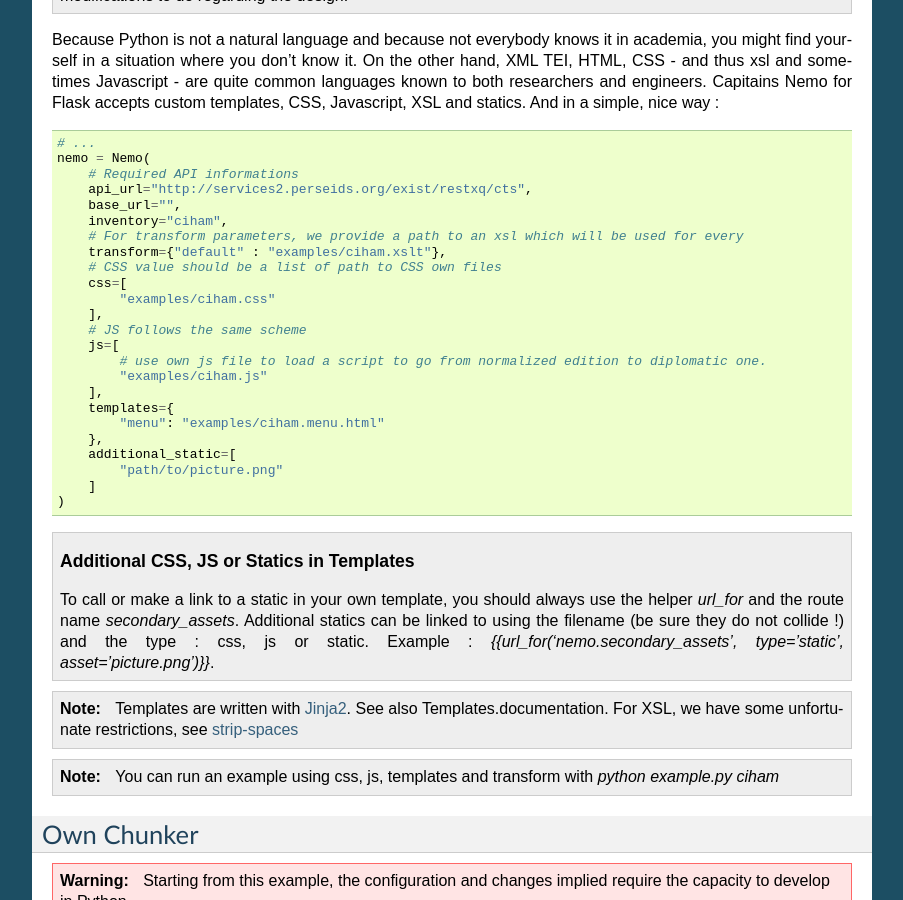
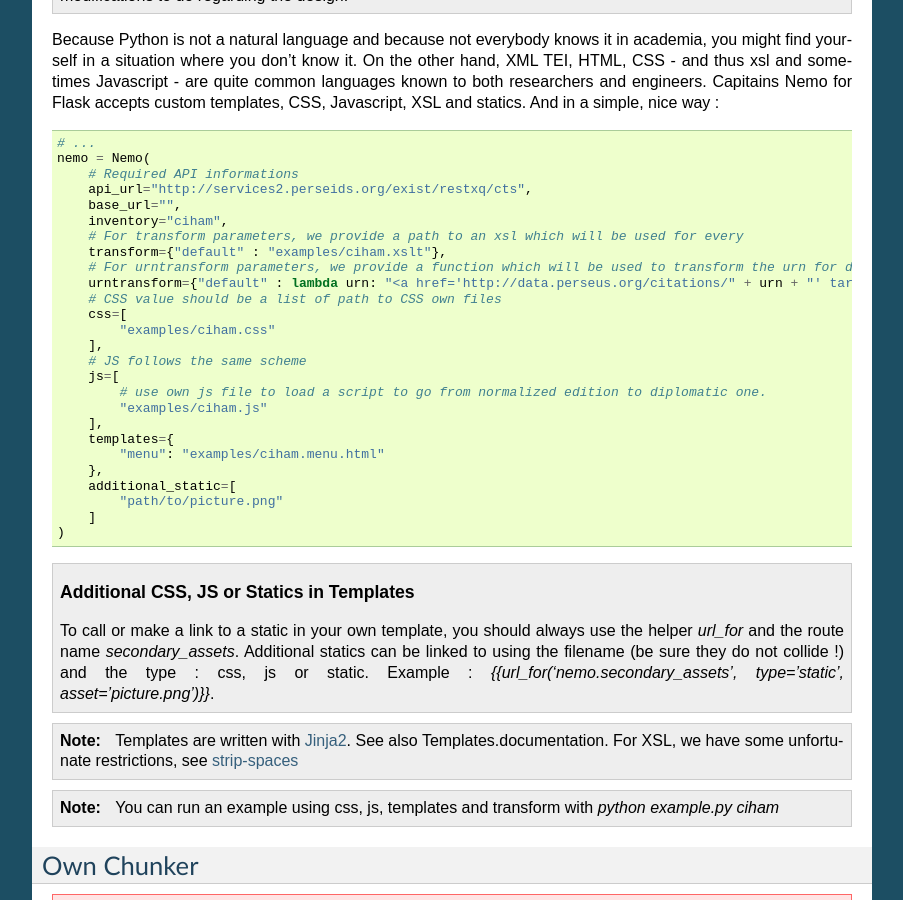
Before and after one commit to Capitains/flask-capitains-nemo, a Sphinx documentation site: the page built from docs/Nemo.examples.rst, in a window 1280 px wide and 900 px high, scrolled down 1230 px. Shown: the whole window, without its empty margins (198-1101 px from the left). Built offline with Sphinx 7.4.7, drawn with Linux system fonts in a browser that asks for light colours; pages that are not in the unit, such as notebooks, are missing from menus.

Commit message:
fully document urntransform option

```diff
--- a/docs/Nemo.api.rst
+++ b/docs/Nemo.api.rst
@@ -35,6 +35,7 @@ Customization appliers
 .. automethod:: flask.ext.nemo.Nemo.chunk
 .. automethod:: flask.ext.nemo.Nemo.getprevnext
 .. automethod:: flask.ext.nemo.Nemo.transform
+.. automethod:: flask.ext.nemo.Nemo.transform_urn
 
 Shared methods
 **************
--- a/docs/Nemo.examples.rst
+++ b/docs/Nemo.examples.rst
@@ -76,6 +76,8 @@ Because Python is not a natural language and because not everybody knows it in a
         inventory="ciham",
         # For transform parameters, we provide a path to an xsl which will be used for every
         transform={"default" : "examples/ciham.xslt"},
+        # For urntransform parameters, we provide a function which will be used to transform the urn for display
+        urntransform={"default" : lambda urn: "<a href='http://data.perseus.org/citations/" + urn + "' target='_blank'>Download XML</a>" },
         # CSS value should be a list of path to CSS own files
         css=[
             "examples/ciham.css"
--- a/docs/Nemo.templates.rst
+++ b/docs/Nemo.templates.rst
@@ -97,7 +97,9 @@
 +-----------------+----------------------------------------------------------------------------------------+
 | `text_passage`  | Markup object representing the text                                                    |
 +-----------------+----------------------------------------------------------------------------------------+
+| `urn`  | Markup object containing the URN of the passage for display
++-----------------+----------------------------------------------------------------------------------------+
 | `prev`          | Previous Passage Reference                                                             |
 +-----------------+----------------------------------------------------------------------------------------+
-| `prev`          | Following Passage Reference                                                            |
+| `next`          | Following Passage Reference                                                            |
 +-----------------+----------------------------------------------------------------------------------------+
```
